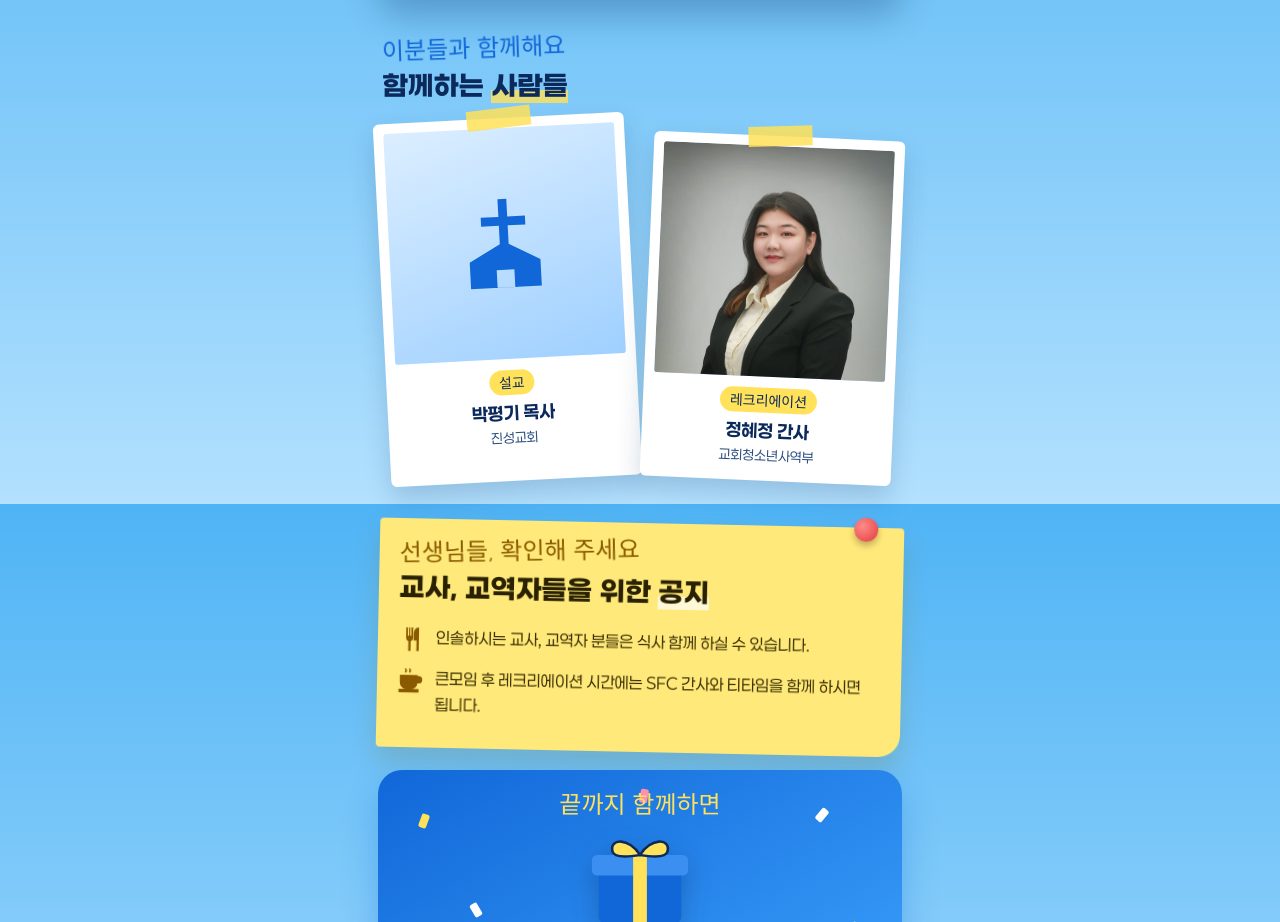
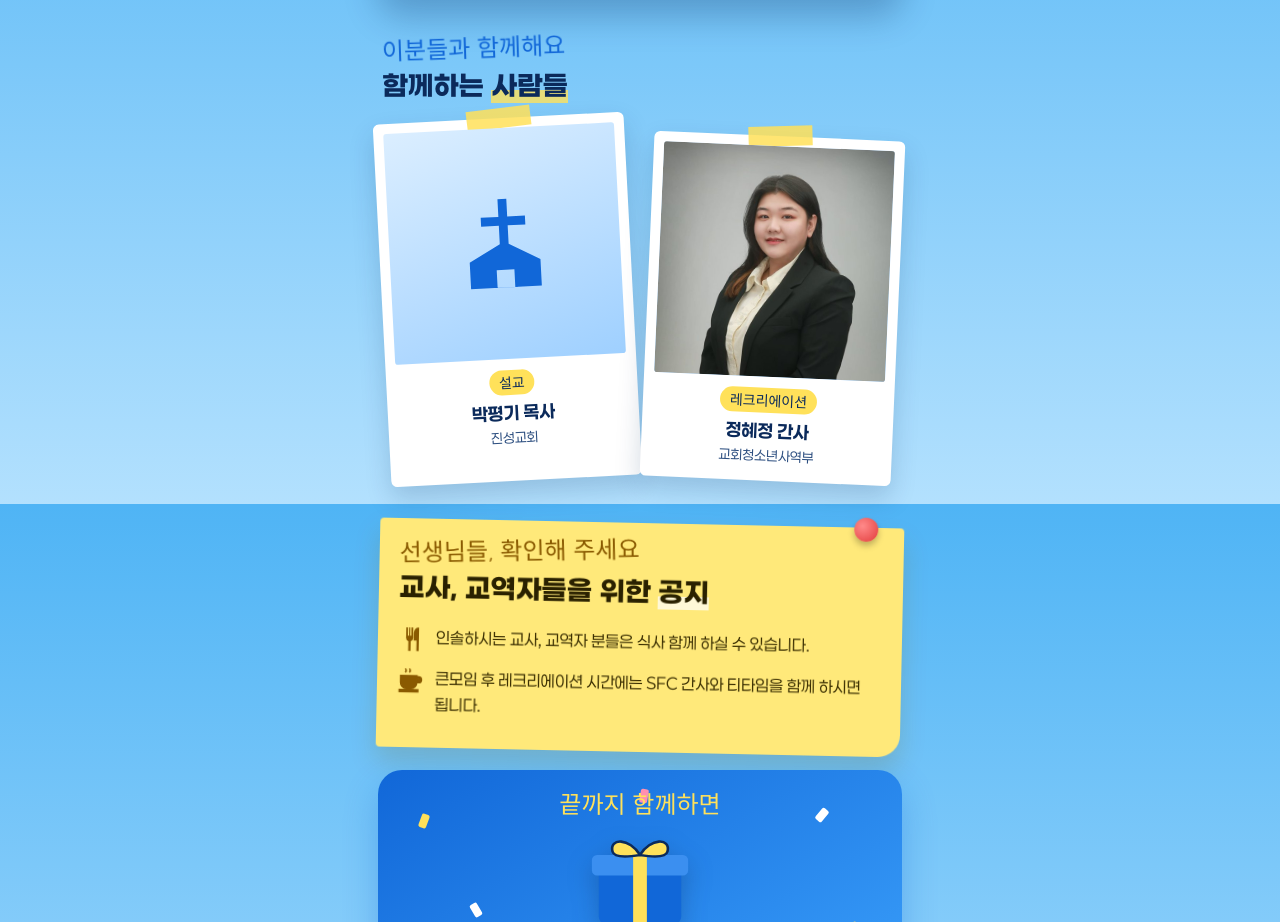
Before and after one commit to hanrimrnf-star/sfc-jeonbuk, a plain HTML site: page go3-2026/index.html in a window 1280 px wide. Shown: the part 1896-2818 px from the top of the page. Drawn offline with Linux system fonts and the light colour scheme.

Commit message:
강사 사진이 사진 칸을 꽉 채우도록 수정
Co-Authored-By: Claude Opus 5.5 <noreply@anthropic.com>
Claude-Session: https://claude.ai/code/session_011BdVKBAkyzLDzv9cGvhaCP

```diff
--- a/go3-2026/index.html
+++ b/go3-2026/index.html
@@ -176,6 +176,7 @@ clip-path:polygon(3% 0,97% 4%,100% 50%,96% 100%,2% 96%,0 50%)}
 .crew .pp:before{content:"";position:absolute;top:-10px;left:50%;translate:-50% 0;width:64px;height:20px;background:rgba(255,225,90,.85);rotate:-4deg}
 .crew .av{width:100%;height:auto;aspect-ratio:1;border-radius:3px;border:0;box-shadow:none;background:linear-gradient(160deg,#dbeeff,#9fd0ff)}
 .crew .av svg{width:46%}
+.crew .av{position:relative;display:block}.crew .av svg{position:absolute;left:27%;top:27%}.crew .av img{position:absolute;inset:0;width:100%;height:100%;object-fit:cover;object-position:50% 15%}
 .crew .pp>div:last-child{padding-top:10px;text-align:center}
 .crew .pp b{font-size:18px}.crew .pp span{color:#2d4f80;display:block;font-size:13.5px}
 /* notice: sticky note */
```
